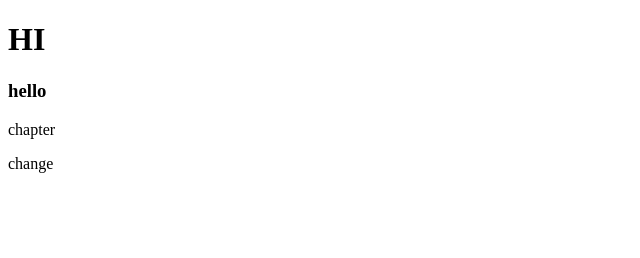
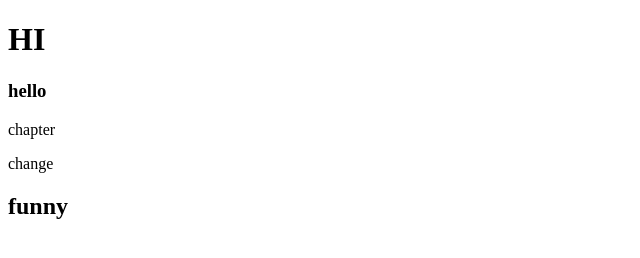
Before and after one commit to Dhypra/story, a plain HTML site: page index.html in a window 1280 px wide. Shown: the whole page, without its empty margins (0-640 px from the left). Drawn offline with Linux system fonts and the light colour scheme.

Commit message:
third change

```diff
--- a/index.html
+++ b/index.html
@@ -11,5 +11,6 @@
     <h3>hello</h3>
     <p>chapter</p>
     <p>change</p>
+    <h2>funny</h2>
 </body>
 </html>
```
